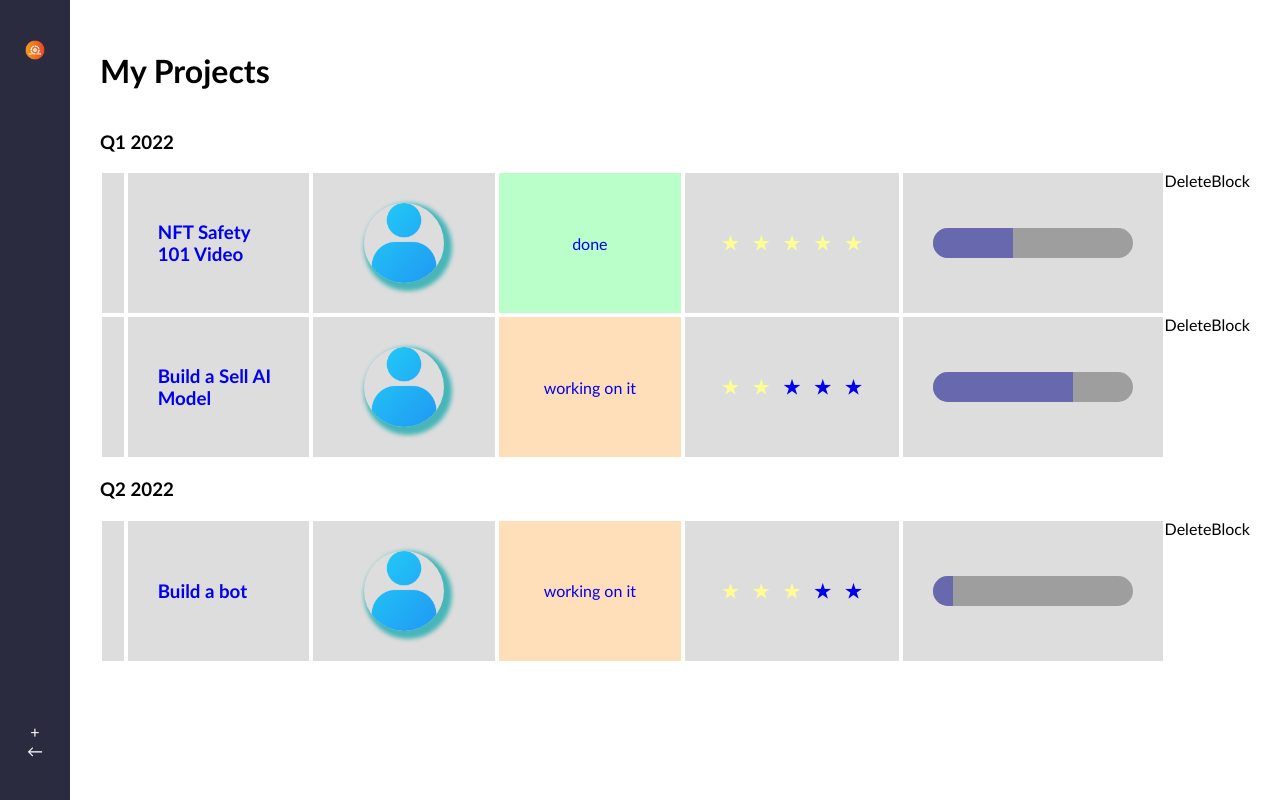
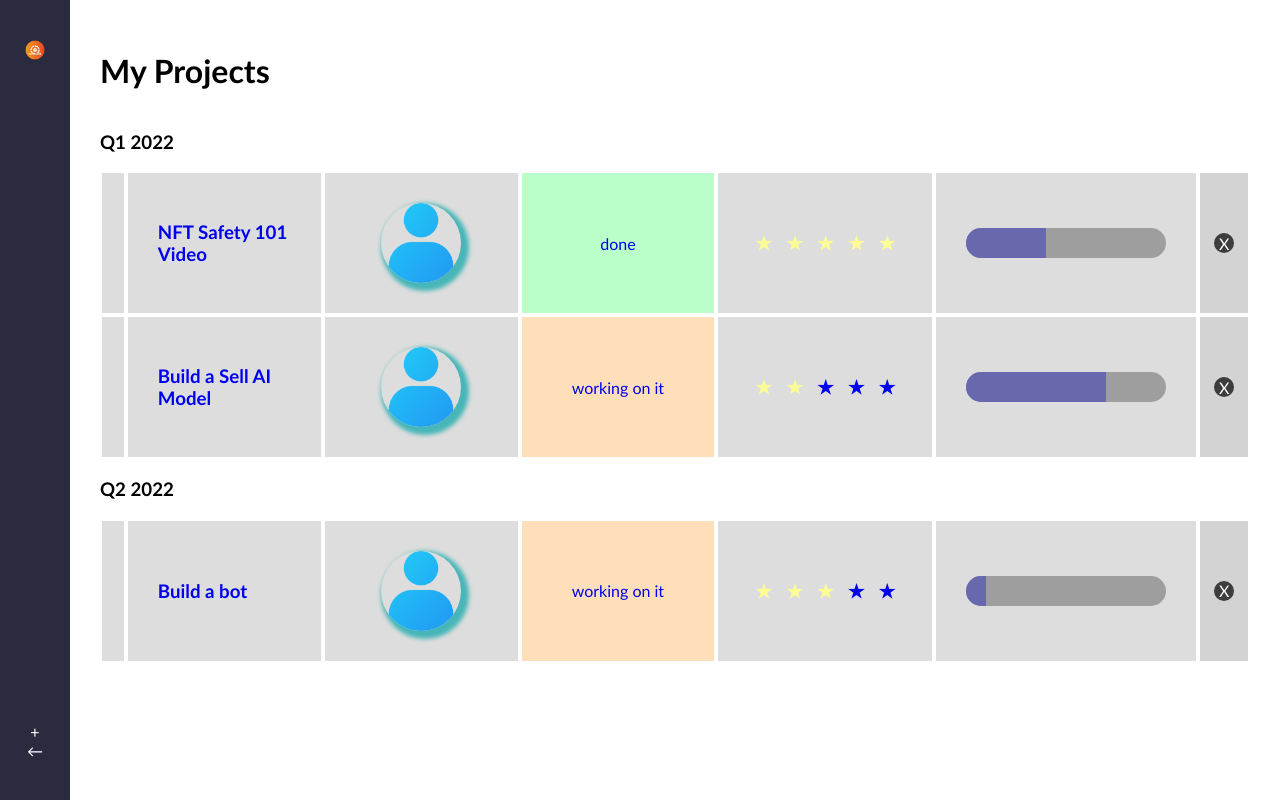
Before and after one commit to Almir-git-unifc/Project-Controll-Edu_react-vite, a React (Vite) app in the folder client/: page / in a window 1280 px wide. Built offline with nearby package versions, Linux system fonts and the light colour scheme.

Commit message:
feat(react): v00.08.000 - react vite implemented DeleteBlock

```diff
--- a/client/src/App.css
+++ b/client/src/App.css
@@ -134,3 +134,24 @@
     background-color: rgb(104, 104, 175);
     height: 100%;
 }
+
+
+.ticket-card .delete-block {
+    background-color: rgb(211, 211, 211);
+    width: 50px;
+    margin: 2px;
+    display: flex;
+    justify-content: center;
+    align-items: center;
+}
+
+.ticket-card .delete-block .delete-icon {
+    width: 20px;
+    height: 20px;
+    border-radius: 10px;
+    background-color: rgb(61, 61, 61);
+    display: flex;
+    justify-content: center;
+    align-items: center;
+    color: rgb(255, 255, 255);
+}
--- a/client/src/components/DeleteBlock.jsx
+++ b/client/src/components/DeleteBlock.jsx
@@ -1,8 +1,14 @@
 const DeleteBlock = () => {
+
+    const deleteTicket = () => {
+        console.log('deleted');
+    }
+
     return (
-        <div >
-             DeleteBlock
+        <div className="delete-block">
+            <div className="delete-icon" onClick={deleteTicket}>X</div>
         </div>
     )
+
 }
 export default DeleteBlock
```
